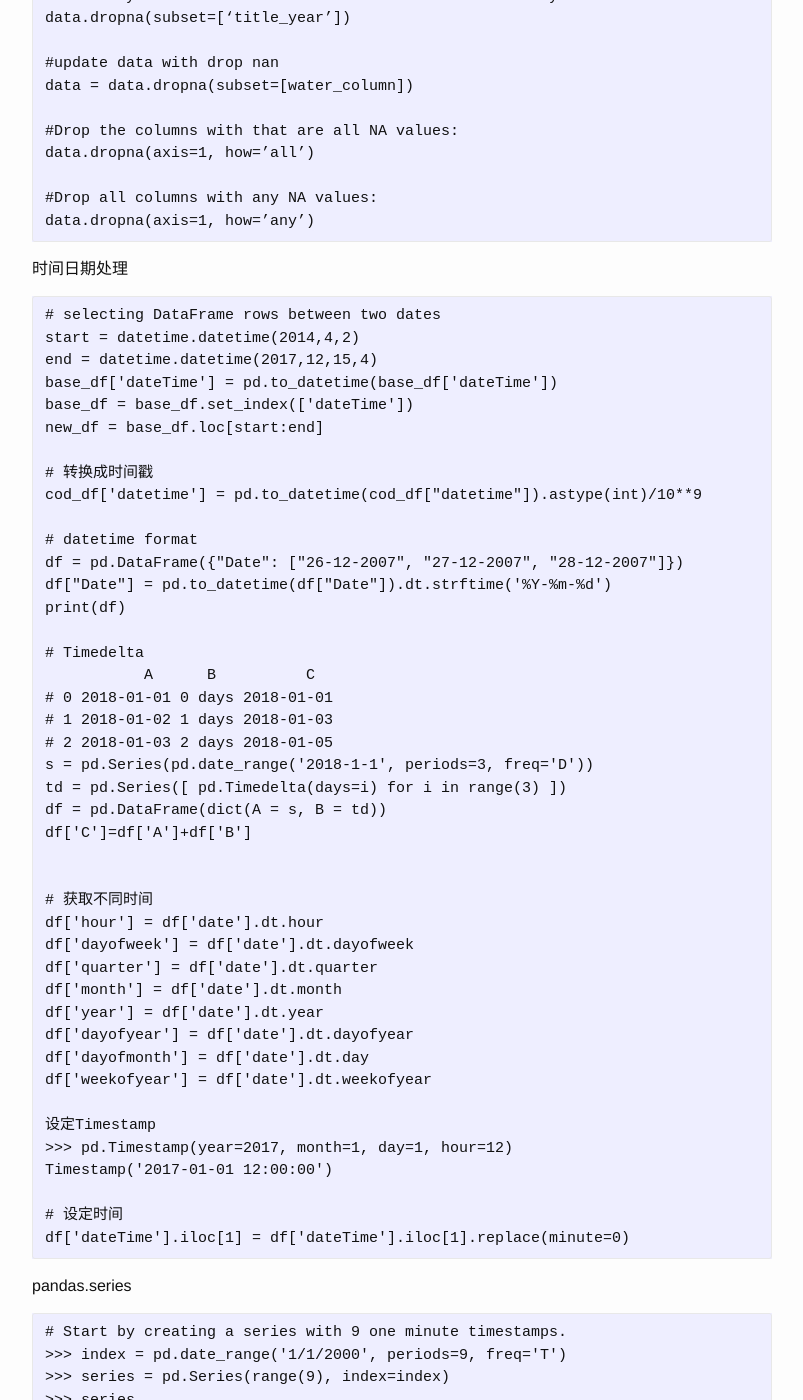
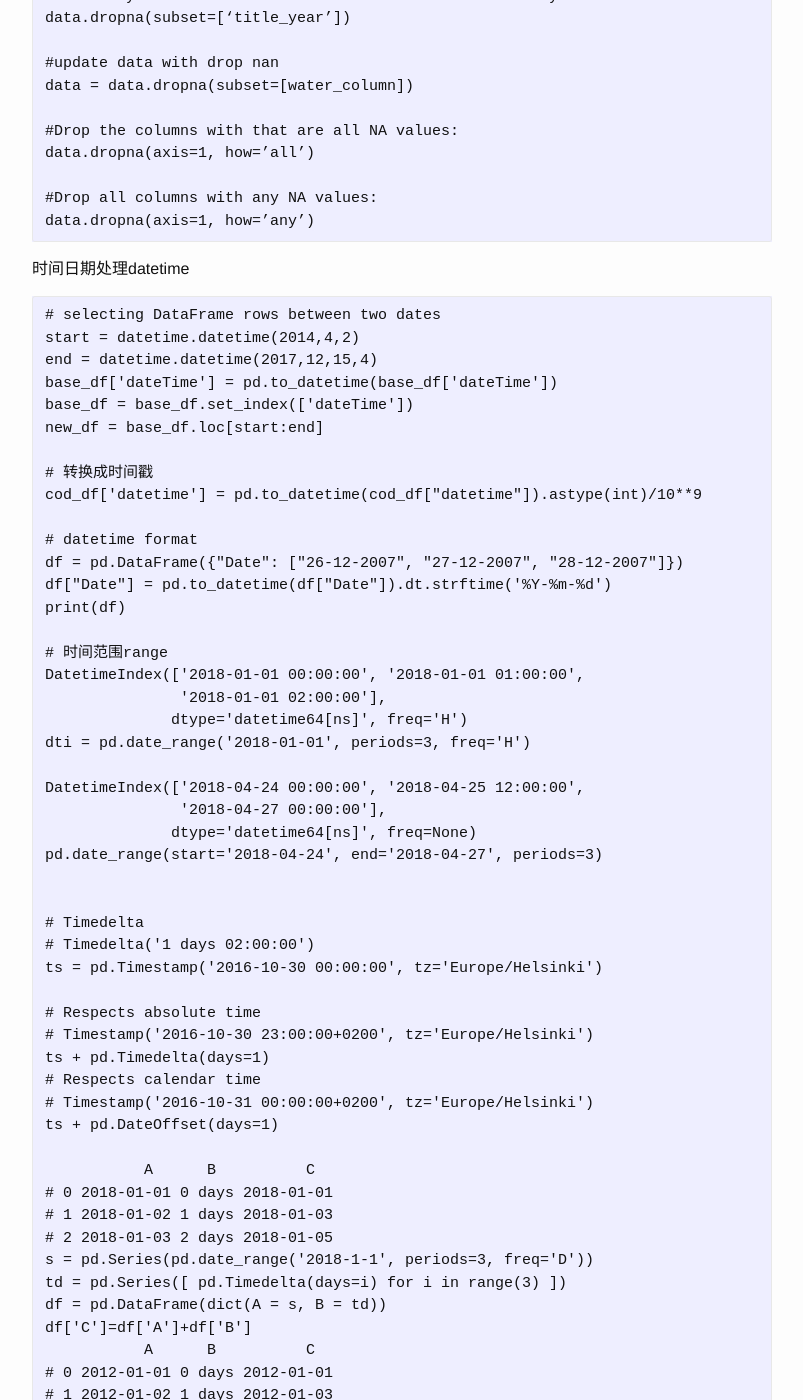
Before and after one commit to josephstalin117/josephstalin117.github.io, a Jekyll site: the page built from _posts/2018-3-13-pandas.markdown, in a window 1280 px wide and 1400 px high, scrolled down 9531 px. Shown: the whole window, without its empty margins (238-1041 px from the left). Built offline with Jekyll 4.4.1, drawn with Linux system fonts in a browser that asks for light colours; some of the changed text lies outside the part shown.

Commit message:
add pandas dateoffset & add drop database of mysql

````diff
--- a/_posts/2016-05-03-mysql.markdown
+++ b/_posts/2016-05-03-mysql.markdown
@@ -102,10 +102,12 @@
 ```
 
 #### 数据库操作
-
 ```
 创建数据库，并指定字符集
 CREATE DATABASE `test2` DEFAULT CHARACTER SET utf8 COLLATE utf8_general_ci
+
+删除数据库
+drop database RUNOOB;
 
 更新
 UPDATE table SET name='Mary' WHERE id=1;
--- a/_posts/2018-3-13-pandas.markdown
+++ b/_posts/2018-3-13-pandas.markdown
@@ -6,7 +6,6 @@
 ---
 
 data read
-
 ```
 # Reading a csv into Pandas.
 df = pd.read_csv('uk_rain_2014.csv', encoding='utf-8', header=0)
@@ -437,7 +436,29 @@
 df["Date"] = pd.to_datetime(df["Date"]).dt.strftime('%Y-%m-%d')
 print(df)
 
+# 时间范围range
+DatetimeIndex(['2018-01-01 00:00:00', '2018-01-01 01:00:00',
+               '2018-01-01 02:00:00'],
+              dtype='datetime64[ns]', freq='H')
+dti = pd.date_range('2018-01-01', periods=3, freq='H')
+
+DatetimeIndex(['2018-04-24 00:00:00', '2018-04-25 12:00:00',
+               '2018-04-27 00:00:00'],
+              dtype='datetime64[ns]', freq=None)
+pd.date_range(start='2018-04-24', end='2018-04-27', periods=3)
+
+
 # Timedelta
+# Timedelta('1 days 02:00:00')
+ts = pd.Timestamp('2016-10-30 00:00:00', tz='Europe/Helsinki')
+
+# Respects absolute time
+# Timestamp('2016-10-30 23:00:00+0200', tz='Europe/Helsinki')
+ts + pd.Timedelta(days=1)
+# Respects calendar time
+# Timestamp('2016-10-31 00:00:00+0200', tz='Europe/Helsinki')
+ts + pd.DateOffset(days=1)
+
            A      B          C
 # 0 2018-01-01 0 days 2018-01-01
 # 1 2018-01-02 1 days 2018-01-03
@@ -446,7 +467,18 @@
 td = pd.Series([ pd.Timedelta(days=i) for i in range(3) ])
 df = pd.DataFrame(dict(A = s, B = td))
 df['C']=df['A']+df['B']
+           A      B          C
+# 0 2012-01-01 0 days 2012-01-01
+# 1 2012-01-02 1 days 2012-01-03
+# 2 2012-01-03 2 days 2012-01-05
 
+
+# This particular day contains a day light savings time transition
+ts = pd.Timestamp('2016-10-30 00:00:00', tz='Europe/Helsinki')
+
+# Respects absolute time
+# Timestamp('2016-10-30 23:00:00+0200', tz='Europe/Helsinki')
+ts + pd.Timedelta(days=1)
 
 # 获取不同时间
 df['hour'] = df['date'].dt.hour
@@ -464,6 +496,16 @@
 
 # 设定时间
 df['dateTime'].iloc[1] = df['dateTime'].iloc[1].replace(minute=0)
+
+# DateOffset
+ts = pd.Timestamp('2014-01-01 09:00')
+day = pd.offsets.Day()
+# Timestamp('2014-01-02 09:00:00')
+day.apply(ts)
+
+d = datetime.datetime(2008, 8, 18, 9, 0)
+# Timestamp('2008-08-11 09:00:00')
+d - pd.offsets.Week()
 ```
 
 pandas.series
````
Also changed, not shown: other parts of _posts/2018-3-13-pandas.markdown (+1 -1 lines).
